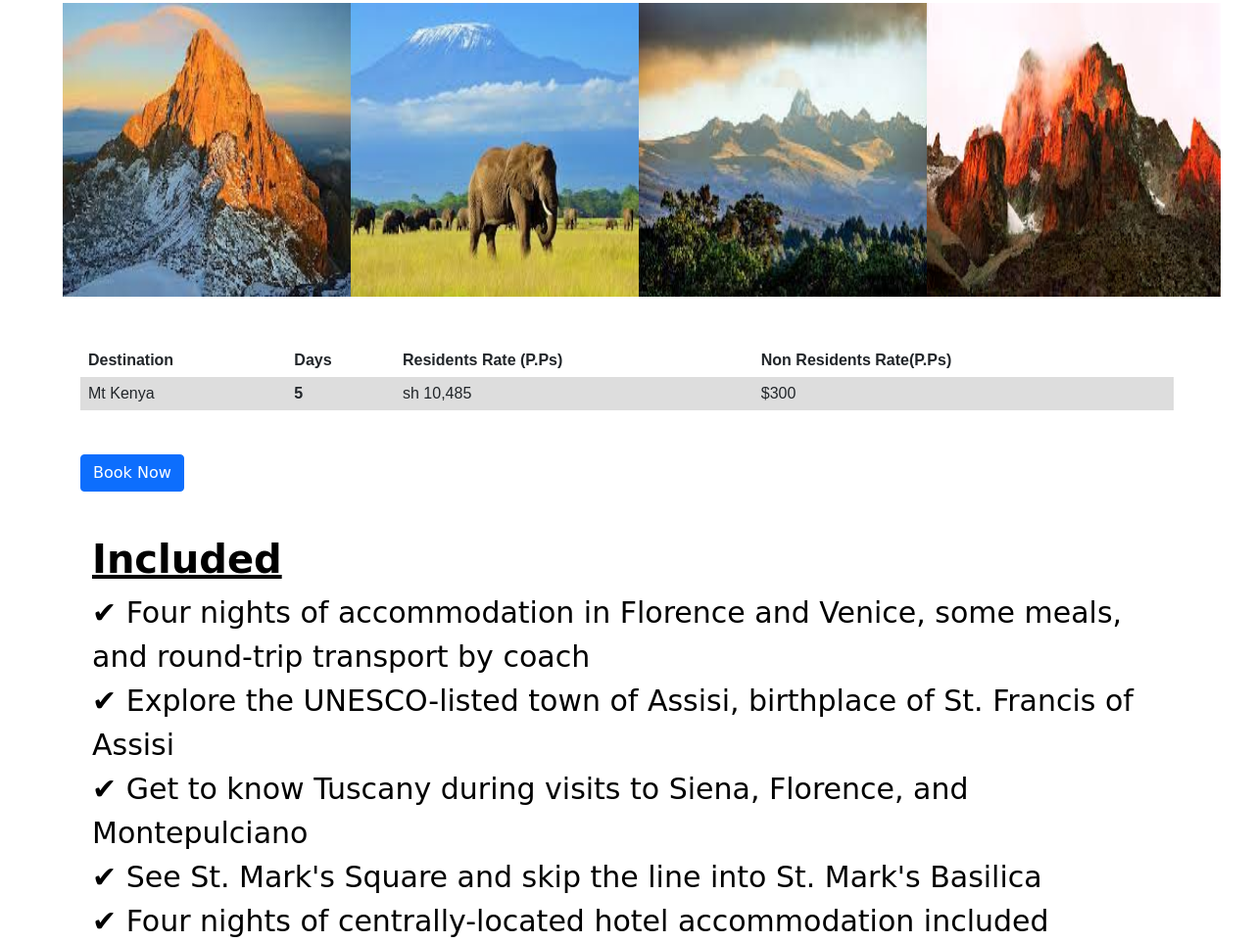
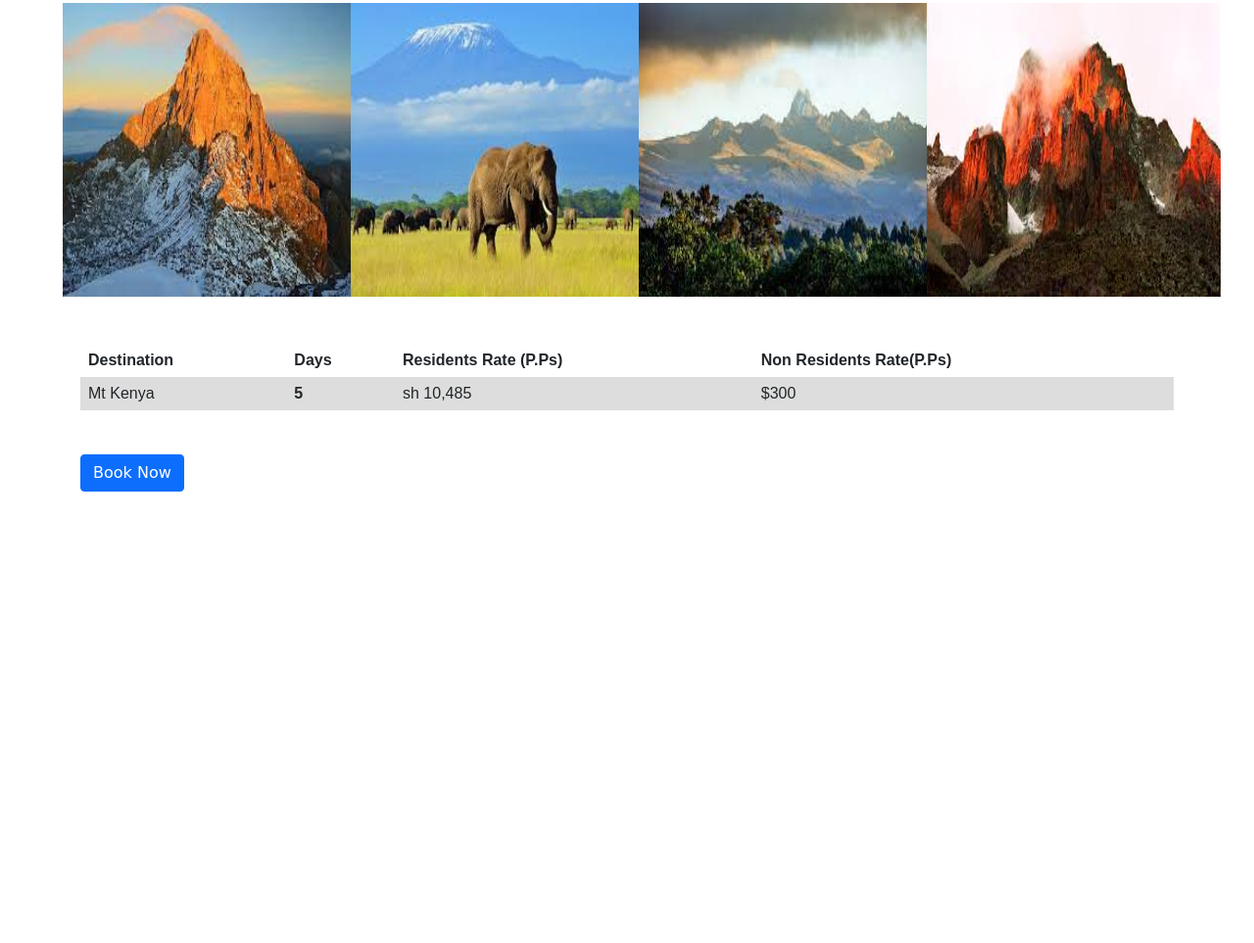
Before and after one commit to eliki-hue/safari-adventures, a plain HTML site: page mt_kenya.html in a window 1280 px wide. Shown: the part 664-1627 px from the top of the page at 98% size. After the commit the page ends 1211 px from the top, so only its background shows below. Drawn offline with Linux system fonts and the light colour scheme; a script that the page names is missing.

Commit message:
removed mt. kenya footer

```diff
--- a/mt_kenya.html
+++ b/mt_kenya.html
@@ -50,16 +50,7 @@
         <a href="form.html" class="btn btn-primary">Book Now</a>
         <br>
         <br>
-        <div class="container">
-          <div class="provided">
-            <h1>Included</h1>
-          </div>
-          &#10004; Four nights of accommodation in Florence and Venice, some meals, and round-trip transport by coach <br>
-          &#10004; Explore the UNESCO-listed town of Assisi, birthplace of St. Francis of Assisi<br>
-          &#10004; Get to know Tuscany during visits to Siena, Florence, and Montepulciano<br>
-          &#10004; See St. Mark's Square and skip the line into St. Mark's Basilica<br>
-          &#10004; Four nights of centrally-located hotel accommodation included<br>
-        </div>
+
       <script src="scripts.js"></script>
       <script src="jquery-3.6.0.js"></script>
     </body>
```
